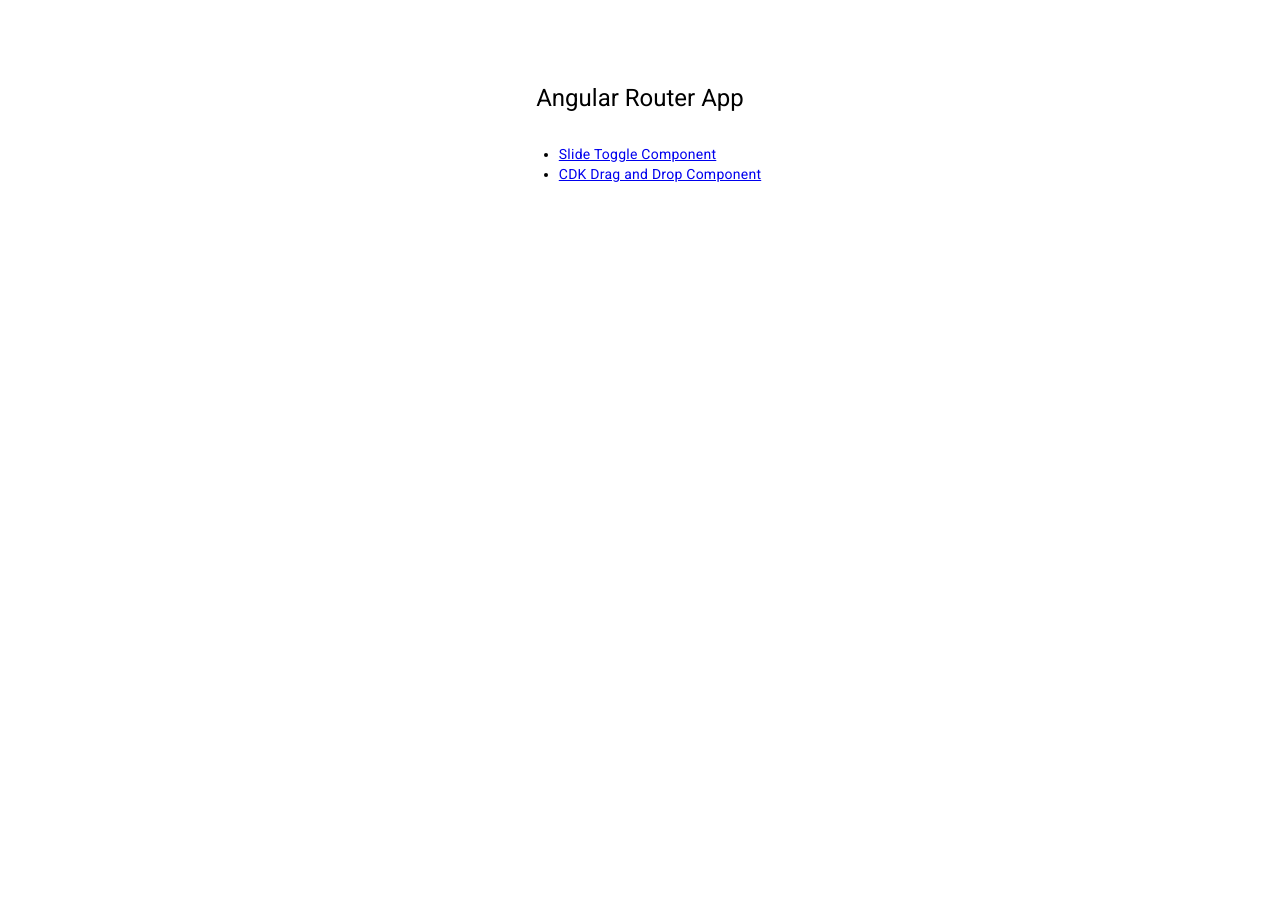
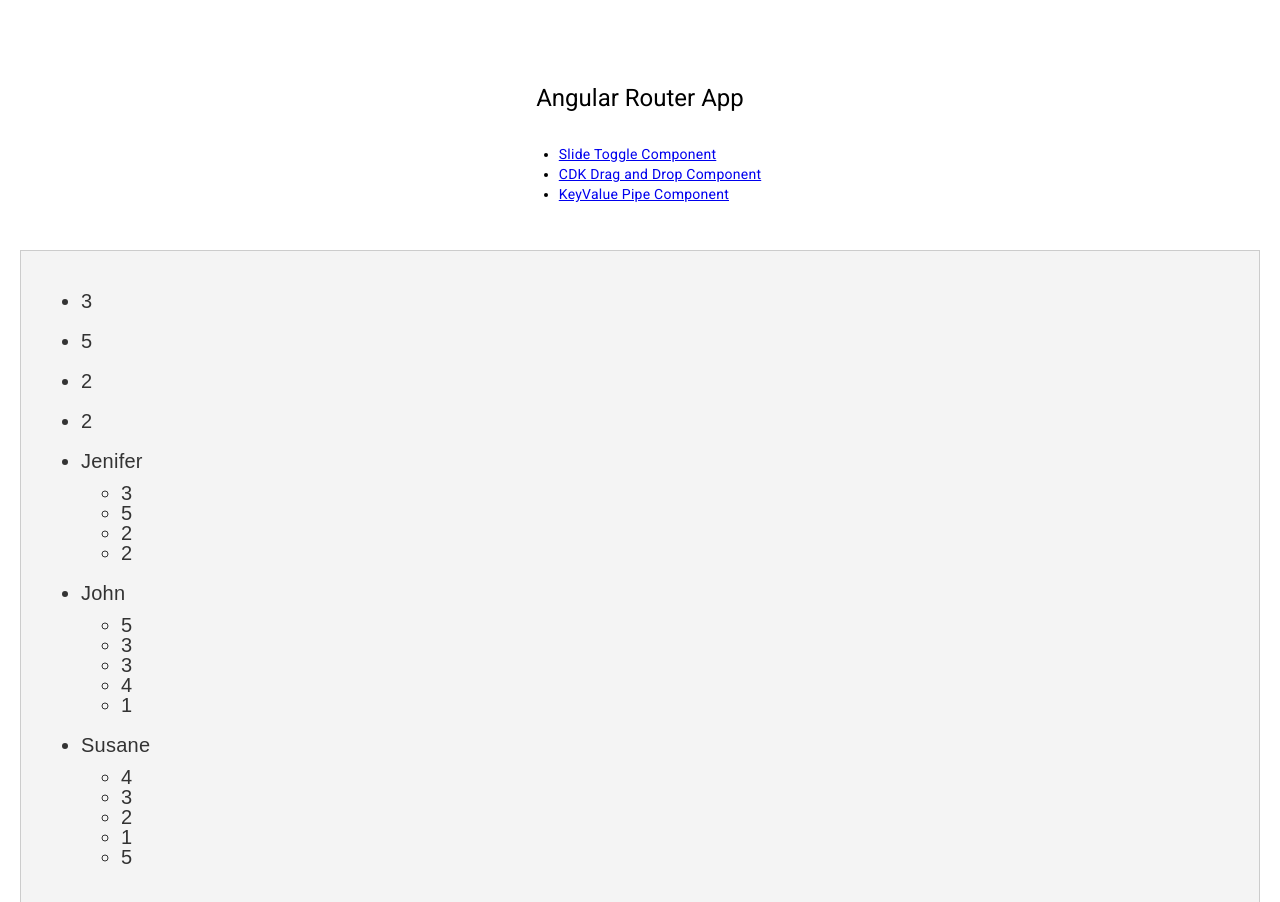
Before and after one commit to youngstone89/angular-mastery, an Angular app in the folder my-first-project/: page /key-value-pipe in a window 1280 px wide. Before the commit this address led to /. Shown: the top 902 px of the page. Built offline with nearby package versions, Linux system fonts and the light colour scheme.

Commit message:
key value pipe

```diff
--- a/my-first-project/src/app/app-routing.module.ts
+++ b/my-first-project/src/app/app-routing.module.ts
@@ -2,6 +2,7 @@ import { NgModule } from '@angular/core';
 import { RouterModule, Routes } from '@angular/router';
 import { SlideToggleComponent } from './slide-toggle/slide-toggle.component';
 import { CdkDragDropComponent } from './cdk-drag-drop/cdk-drag-drop.component';
+import { KvPipeComponent } from './kv-pipe/kv-pipe.component';
 
 const routes: Routes = [
   {
@@ -9,6 +10,9 @@ const routes: Routes = [
   },
   {
     path: 'cdk-drag-drop', component: CdkDragDropComponent,
+  },
+  {
+    path: 'key-value-pipe', component: KvPipeComponent,
   }
 ];
 
--- a/my-first-project/src/app/app.component.html
+++ b/my-first-project/src/app/app.component.html
@@ -9,6 +9,9 @@
       <li><a routerLink="/cdk-drag-drop" routerLinkActive="active" ariaCurrentWhenActive="page">CDK Drag and Drop
           Component</a>
       </li>
+      <li><a routerLink="/key-value-pipe" routerLinkActive="active" ariaCurrentWhenActive="page">KeyValue Pipe
+          Component</a>
+      </li>
     </ul>
   </nav>
 </div>
--- a/my-first-project/src/app/app.module.ts
+++ b/my-first-project/src/app/app.module.ts
@@ -9,12 +9,15 @@ import { MatSlideToggleModule } from '@angular/material/slide-toggle';
 import { CdkDragDropComponent } from './cdk-drag-drop/cdk-drag-drop.component';
 import { DragDropModule } from '@angular/cdk/drag-drop';
 import { MaterialModule } from './material-module';
+import { KvPipeComponent } from './kv-pipe/kv-pipe.component';
 
 @NgModule({
   declarations: [
     AppComponent,
     SlideToggleComponent,
-    CdkDragDropComponent
+    CdkDragDropComponent,
+    KvPipeComponent,
+    KvPipeComponent
   ],
   imports: [
     BrowserModule,
--- /dev/null
+++ b/my-first-project/src/app/kv-pipe/kv-pipe.component.css
@@ -0,0 +1,11 @@
+.content {
+    margin: 20px;
+    padding: 20px;
+    border: 1px solid #ccc;
+    background-color: #f4f4f4;
+    font-size: 20px;
+    font-family: Arial, Helvetica, sans-serif;
+    color: #333;
+    align-content: center;
+    vertical-align: auto;
+}
--- /dev/null
+++ b/my-first-project/src/app/kv-pipe/kv-pipe.component.html
@@ -0,0 +1,16 @@
+<div class="content">
+    <ul *ngFor="let v of students.Jenifer">
+        <li>
+            {{v}}
+        </li>
+    </ul>
+
+    <ul *ngFor="let s of students | keyvalue">
+        <li>
+            <p>{{s.key}}</p>
+            <ul *ngFor="let v of s.value">
+                <li>{{v}}</li>
+            </ul>
+        </li>
+    </ul>
+</div>
--- /dev/null
+++ b/my-first-project/src/app/kv-pipe/kv-pipe.component.ts
@@ -0,0 +1,15 @@
+import { Component } from '@angular/core';
+
+@Component({
+  selector: 'app-kv-pipe',
+  templateUrl: './kv-pipe.component.html',
+  styleUrls: ['./kv-pipe.component.css']
+})
+export class KvPipeComponent {
+  students = {
+    Susane: [4, 3, 2, 1, 5],
+    Jenifer: [3, 5, 2, 2],
+    John: [5, 3, 3, 4, 1]
+  };
+
+}
```
Also changed, not shown: 1 other file (tests, documents, lock files or other folders).
